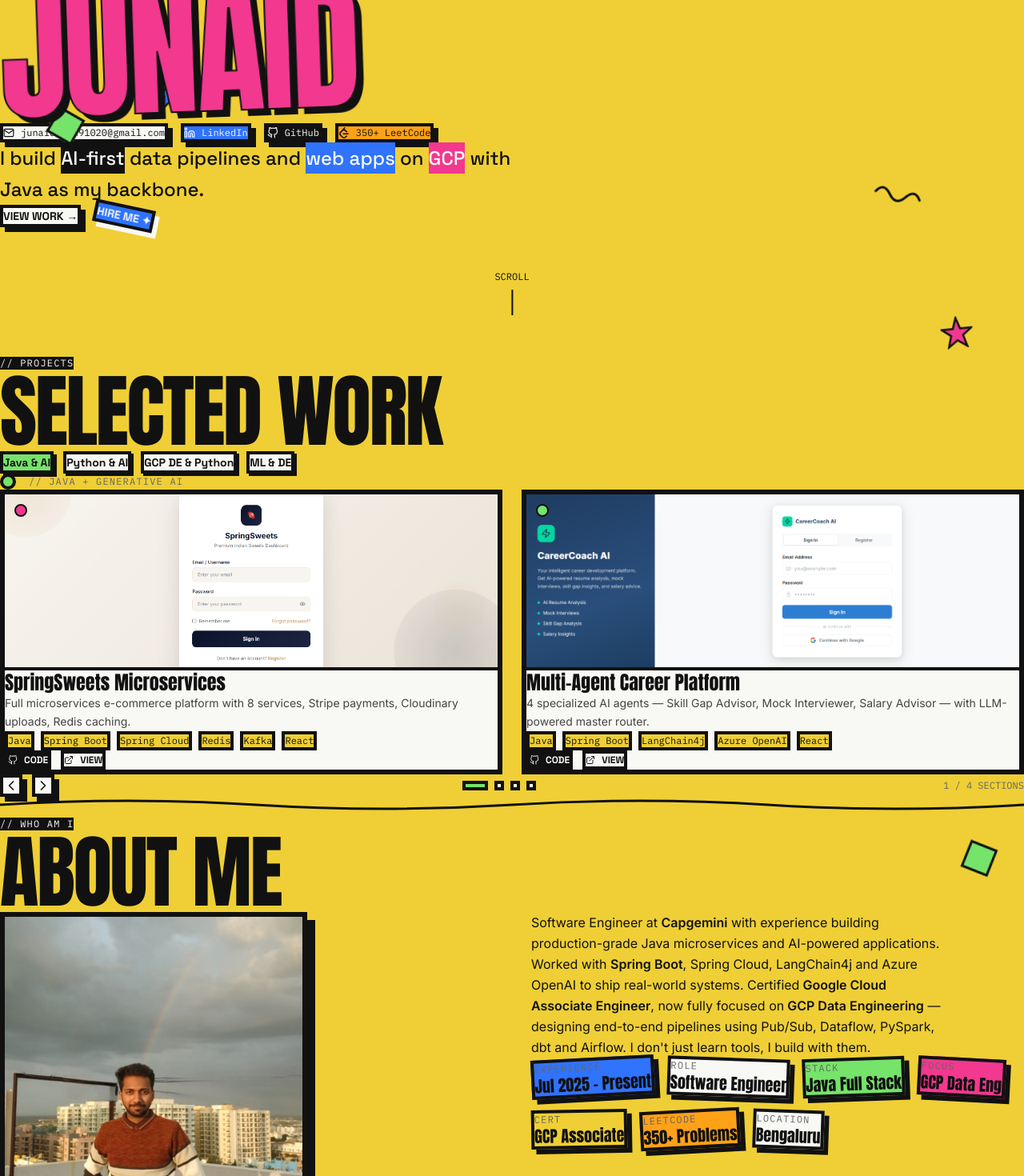
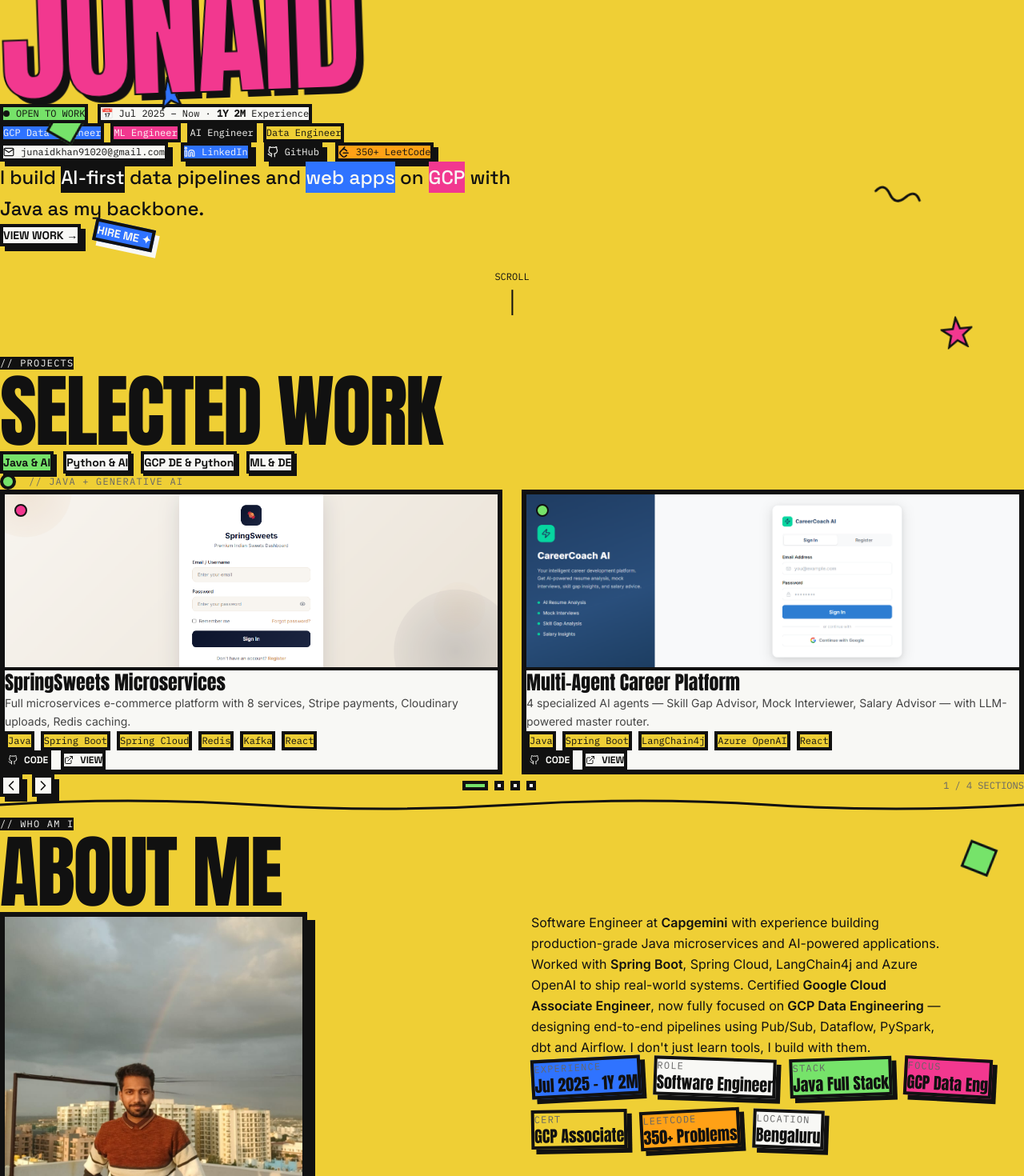
Before and after one commit to mohammedjunaidkhan980/Portfolio, a React (Vite) app: page / in a window 1280 px wide. Shown: the part 360-1830 px from the top of the page at 80% size. Built offline with nearby package versions, Linux system fonts and the light colour scheme.

Commit message:
Added Open to Work, dynamic experience, looking for roles

```diff
--- a/src/App.jsx
+++ b/src/App.jsx
@@ -52,8 +52,19 @@
     });
   }, []);
 
+  function getExperience() {
+    const start  = new Date('2025-07-01');
+    const now    = new Date();
+    const months = (now.getFullYear() - start.getFullYear()) * 12 + (now.getMonth() - start.getMonth());
+    const yrs    = Math.floor(months / 12);
+    const mos    = months % 12;
+    if (yrs === 0) return `${mos} Month${mos !== 1 ? 's' : ''}`;
+    if (mos === 0) return `${yrs} Year${yrs !== 1 ? 's' : ''}`;
+    return `${yrs}Y ${mos}M`;
+  }
+
   const aboutCards = [
-    { label: 'EXPERIENCE', value: 'Jul 2025 – Present', color: '#2F73FF' },
+    { label: 'EXPERIENCE', value: `Jul 2025 – ${getExperience()}`, color: '#2F73FF' },
     { label: 'ROLE', value: 'Software Engineer', color: '#F8F8F5' },
     { label: 'STACK', value: 'Java Full Stack', color: '#76E36A' },
     { label: 'FOCUS', value: 'GCP Data Eng', color: '#F2388F' },
@@ -202,11 +213,21 @@
             LET'S BUILD
           </h2>
           <h2
-            className="font-anton text-[clamp(40px,7vw,90px)] leading-none mb-10 text-[#F2388F]"
+            className="font-anton text-[clamp(40px,7vw,90px)] leading-none mb-6 text-[#F2388F]"
             style={{ WebkitTextStroke: '2px #111111', textShadow: '6px 6px 0px #111111' }}
           >
             SOMETHING COOL.
           </h2>
+
+          {/* Open to work */}
+          <div className="flex flex-wrap justify-center gap-3 mb-10">
+            <span className="flex items-center gap-2 font-mono text-xs bg-[#76E36A] border-brutal px-4 py-2 animate-pulse">
+              <span className="w-2 h-2 rounded-full bg-[#111111] inline-block"/> OPEN TO WORK
+            </span>
+            <span className="font-mono text-xs bg-[#F8F8F5] border-brutal px-4 py-2">
+              Looking for → GCP Data Engineer · ML Engineer · AI Engineer · Data Engineer
+            </span>
+          </div>
         </div>
 
         <div className="fade-up flex flex-wrap justify-center gap-4">
--- a/src/components/Hero.jsx
+++ b/src/components/Hero.jsx
@@ -1,15 +1,26 @@
-import { useEffect, useRef } from 'react';
+import { useEffect, useRef, useState } from 'react';
 import { gsap } from 'gsap';
 import { FiGithub, FiLinkedin, FiMail } from 'react-icons/fi';
 import { SiLeetcode } from 'react-icons/si';
 import FloatingShape from './FloatingShape';
 
+function getExperience() {
+  const start = new Date('2025-07-01');
+  const now   = new Date();
+  const months = (now.getFullYear() - start.getFullYear()) * 12 + (now.getMonth() - start.getMonth());
+  const yrs = Math.floor(months / 12);
+  const mos = months % 12;
+  if (yrs === 0) return `${mos} Month${mos !== 1 ? 's' : ''}`;
+  if (mos === 0) return `${yrs} Year${yrs !== 1 ? 's' : ''}`;
+  return `${yrs}Y ${mos}M`;
+}
+
 export default function Hero() {
-  const line1Ref = useRef(null);
-  const line2Ref = useRef(null);
+  const line1Ref    = useRef(null);
+  const line2Ref    = useRef(null);
   const subtitleRef = useRef(null);
-  const badgeRef = useRef(null);
-  const btnRef = useRef(null);
+  const btnRef      = useRef(null);
+  const exp         = getExperience();
 
   useEffect(() => {
     const tl = gsap.timeline({ delay: 0.8 });
@@ -24,10 +35,6 @@
     .fromTo(subtitleRef.current,
       { y: 40, opacity: 0 },
       { y: 0, opacity: 1, duration: 0.7, ease: 'power3.out' }, '-=0.3'
-    )
-    .fromTo(badgeRef.current,
-      { scale: 0, rotation: -10 },
-      { scale: 1, rotation: 0, duration: 0.6, ease: 'back.out(2)' }, '-=0.3'
     )
     .fromTo(btnRef.current,
       { scale: 0, rotation: 20 },
@@ -68,6 +75,24 @@
         >
           JUNAID
         </h1>
+      </div>
+
+      {/* Open to work + experience badge */}
+      <div className="flex flex-wrap items-center gap-3 mt-2 mb-4">
+        <span className="flex items-center gap-2 font-mono text-xs bg-[#76E36A] border-brutal px-4 py-2 animate-pulse">
+          <span className="w-2 h-2 rounded-full bg-[#111111] inline-block"/> OPEN TO WORK
+        </span>
+        <span className="font-mono text-xs bg-[#F8F8F5] border-brutal px-4 py-2">
+          📅 Jul 2025 – Now · <strong>{exp}</strong> Experience
+        </span>
+      </div>
+
+      {/* Looking for roles */}
+      <div className="flex flex-wrap gap-2 mb-6">
+        <span className="font-mono text-xs border-brutal px-3 py-1 bg-[#2F73FF] text-[#F8F8F5]">GCP Data Engineer</span>
+        <span className="font-mono text-xs border-brutal px-3 py-1 bg-[#F2388F] text-[#F8F8F5]">ML Engineer</span>
+        <span className="font-mono text-xs border-brutal px-3 py-1 bg-[#111111] text-[#F8F8F5]">AI Engineer</span>
+        <span className="font-mono text-xs border-brutal px-3 py-1 bg-[#EFCF35] text-[#111111]">Data Engineer</span>
       </div>
 
       {/* Social links below name */}
--- a/src/components/Navbar.jsx
+++ b/src/components/Navbar.jsx
@@ -27,7 +27,10 @@
     <nav ref={navRef} className="fixed top-4 left-1/2 -translate-x-1/2 z-50 w-[95%] max-w-5xl">
       <div className="bg-[#F8F8F5] border-brutal-thick shadow-brutal rounded-full px-6 py-3 flex items-center justify-between">
         {/* Logo */}
-        <span className="font-anton text-xl tracking-wider">MJK</span>
+        <span className="font-anton text-xl tracking-wider flex items-center gap-2">
+          MJK
+          <span className="w-2 h-2 rounded-full bg-[#76E36A] border border-[#111111] animate-pulse" title="Open to Work" />
+        </span>
 
         {/* Links */}
         <ul className="hidden md:flex gap-6 font-grotesk font-semibold text-sm">
```
